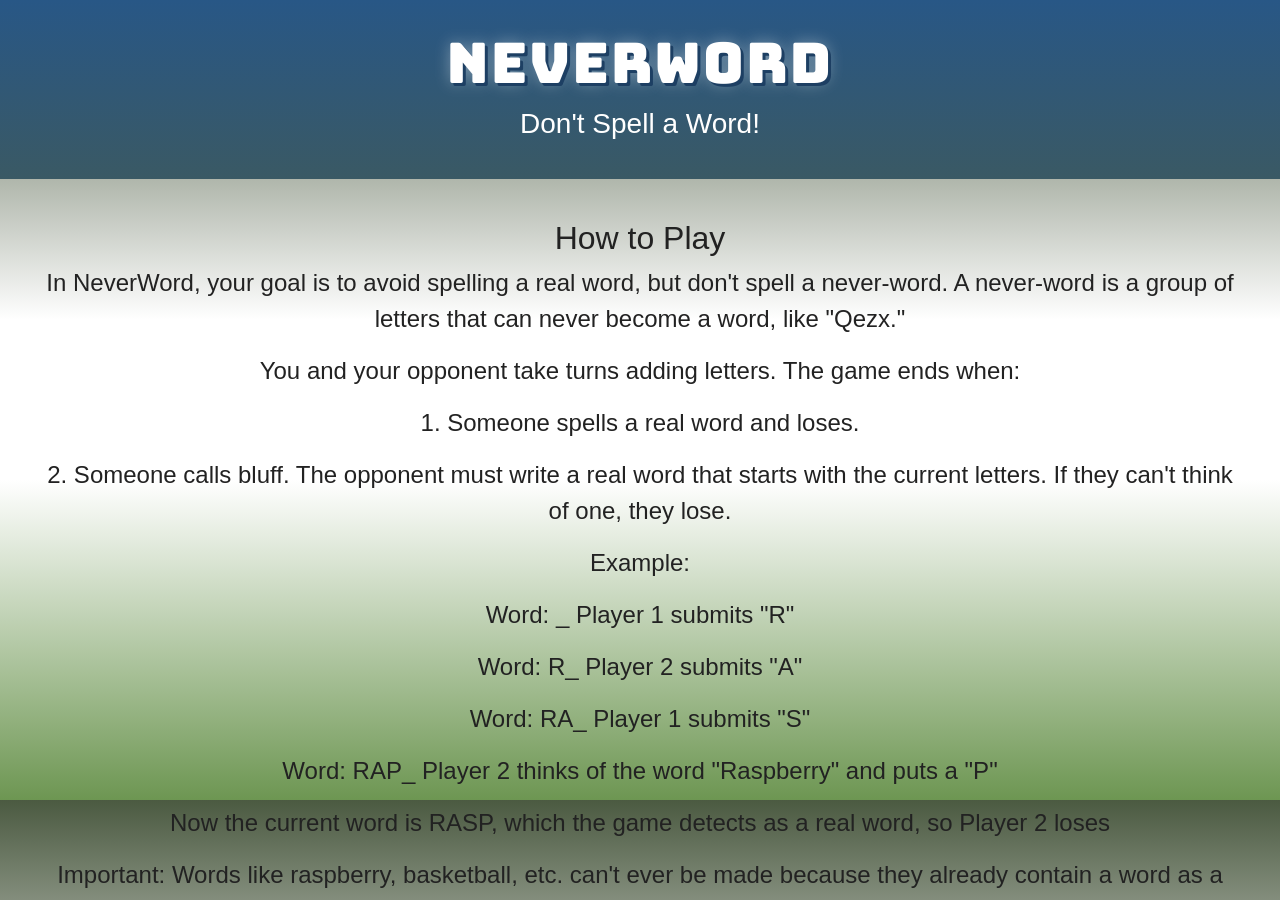
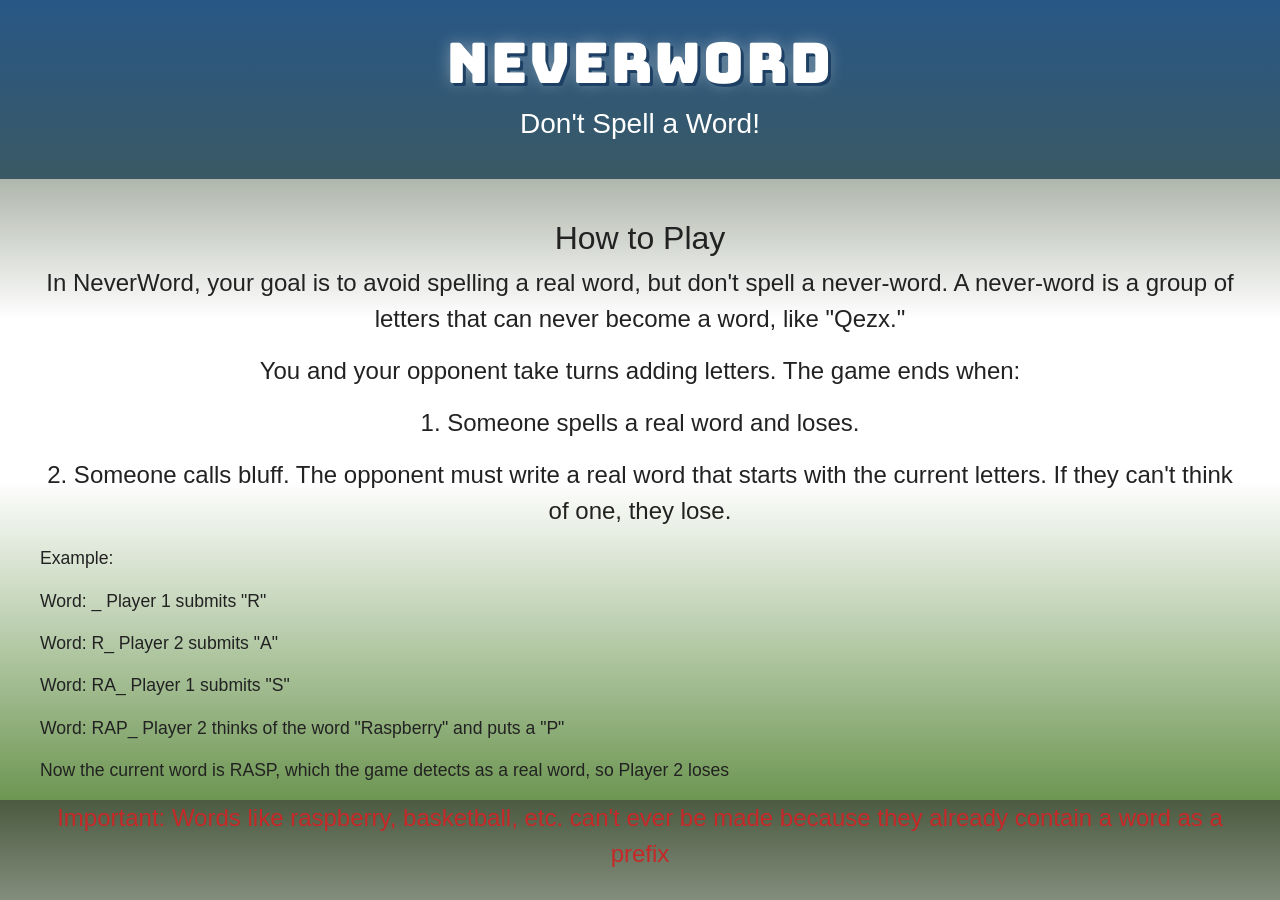
Before and after one commit to tmwonnacott/startup, a React (Vite) app: page /rules in a window 1280 px wide. Shown: the top 900 px of the page. Built offline with nearby package versions, Linux system fonts and the light colour scheme.

Commit message:
changed the css on the rules page to fit the example section better

```diff
--- a/src/app.css
+++ b/src/app.css
@@ -55,6 +55,20 @@
 
 .rules-main p {
     font-size: 150%;
+}
+
+.rules-main .rules-example {
+    align-self: stretch;
+    font-size: 1.1rem;
+    text-align: left;
+}
+
+.rules-main .rules-example p {
+    font-size: inherit;
+}
+
+.rules-main .rules-important {
+    color: #c62828;
 }
 
 .home-main > .btn-primary {
--- a/src/rules/rules.jsx
+++ b/src/rules/rules.jsx
@@ -11,13 +11,15 @@ export function Rules() {
         <p>You and your opponent take turns adding letters. The game ends when:</p>
         <p>1. Someone spells a real word and loses.</p>
         <p>2. Someone calls bluff. The opponent must write a real word that starts with the current letters. If they can&apos;t think of one, they lose.</p>
+        <section className="rules-example" aria-label="Example round">
           <p>Example:</p>
           <p>Word: _ Player 1 submits "R"</p>
           <p>Word: R_ Player 2 submits "A"</p>
           <p>Word: RA_ Player 1 submits "S"</p>
           <p>Word: RAP_ Player 2 thinks of the word "Raspberry" and puts a "P"</p>
           <p>Now the current word is RASP, which the game detects as a real word, so Player 2 loses</p>
-        <p>Important: Words like raspberry, basketball, etc. can't ever be made because they already contain a word as a prefix</p>
+        </section>
+        <p className="rules-important">Important: Words like raspberry, basketball, etc. can&apos;t ever be made because they already contain a word as a prefix</p>
         <Link to="/" className="btn-primary">Back to Menu</Link>
       </main>
     </PageFrame>
```
Lines whose indentation alone changed are shown as unchanged.
